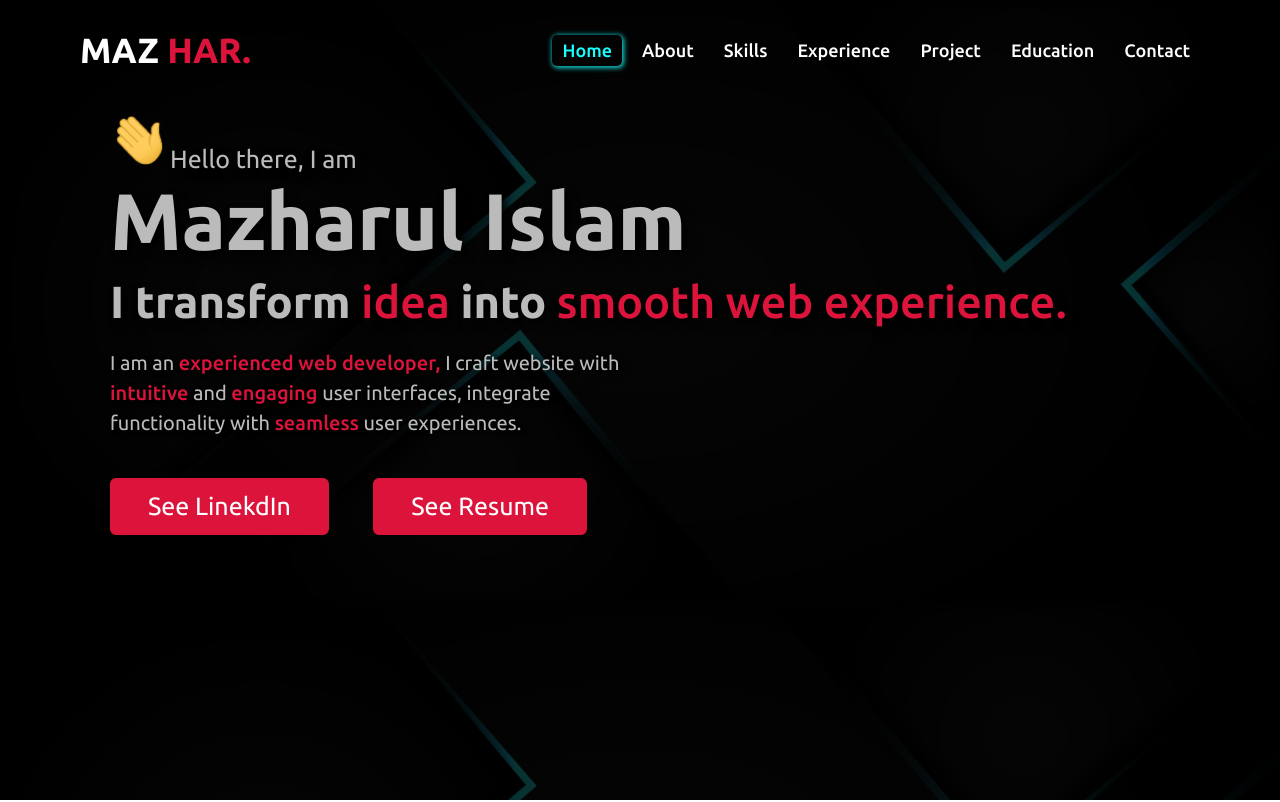
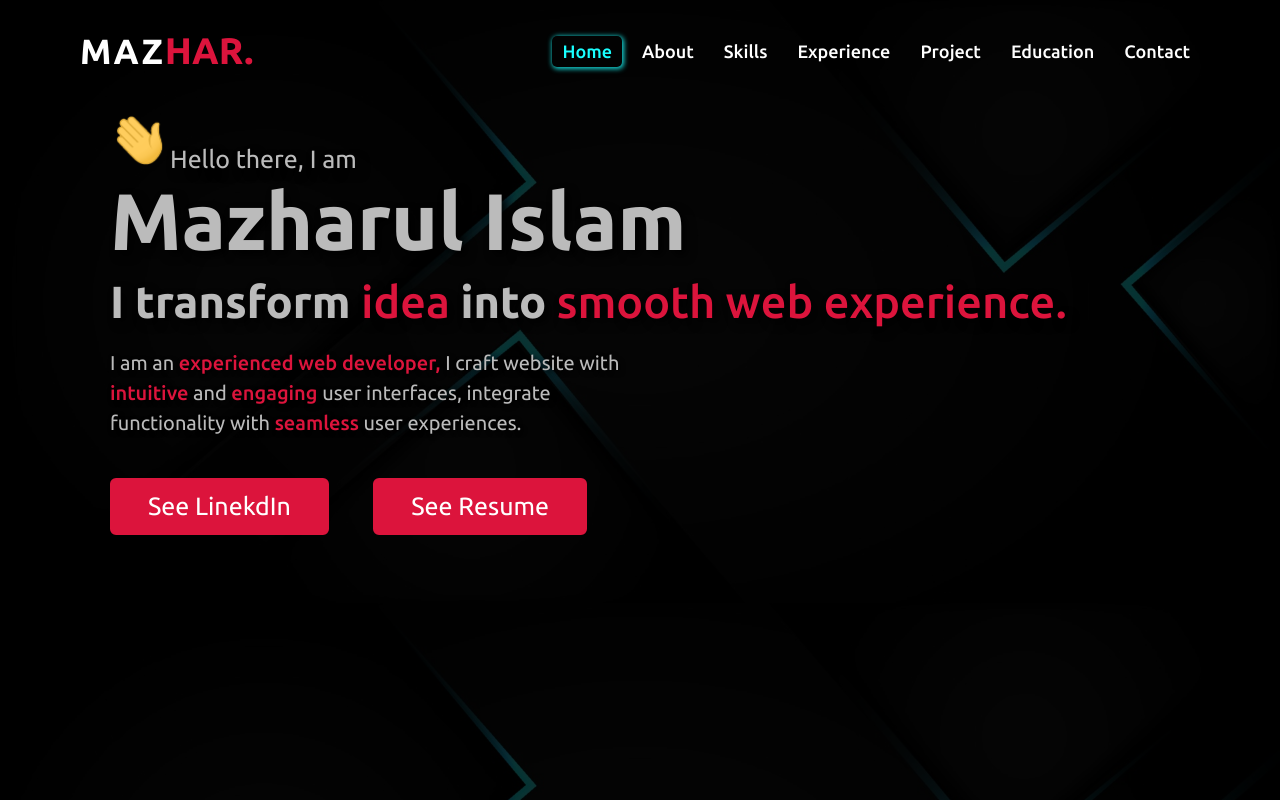
Before and after one commit to Maaazhar/maaazhar.github.io, a React (Vite) app: page / in a window 1280 px wide. Shown: the top 802 px of the page. Built offline with nearby package versions, Linux system fonts and the light colour scheme.

Commit message:
updating over all issues-12

```diff
--- a/src/components/Nav/NavBar.css
+++ b/src/components/Nav/NavBar.css
@@ -24,15 +24,18 @@
   color: #fff;
   font-size: 35px;
   font-weight: 600;
+  letter-spacing: 2px;
 }
 
 .navbar .logo a span {
   color: crimson;
+  font-size: 37px;
+  letter-spacing: 0px;
   transition: all 0.3s ease;
 }
 
 .navbar.sticky .logo a span {
-  color: #fff;
+  color: #222;
 }
 
 .navbar .menu li {
@@ -60,6 +63,7 @@
 .navbar .menu li .activeNav {
   color: #19ffff;
   box-shadow: 1px 1px 5px 1px #19ffffd4;
+  transition: all 0.5s ease-in-out;
 }
 
 .navbar.sticky .menu li a {
@@ -74,6 +78,7 @@
 .navbar.sticky .menu li .activeNav {
   color: #000;
   box-shadow: 1px 1px 5px 1px #000000;
+  transition: all 0.5s ease-in-out;
 }
 
 
--- a/src/components/Nav/NavBar.jsx
+++ b/src/components/Nav/NavBar.jsx
@@ -50,7 +50,7 @@ export const NavBar = () => {
   return (
     <nav className={navBgColor ? "navbar sticky" : "navbar"}>
       <div className="max-width">
-        <div className="logo"><a href="#"> MAZ <span> HAR. </span> </a> </div>
+        <div className="logo"><a href="#"> MAZ<span>HAR. </span> </a> </div>
         <ul className={menuBtnClick ? "menu active" : "menu"}>
           {menu.map((m, i) => (
             <li key={m + i}>
```
